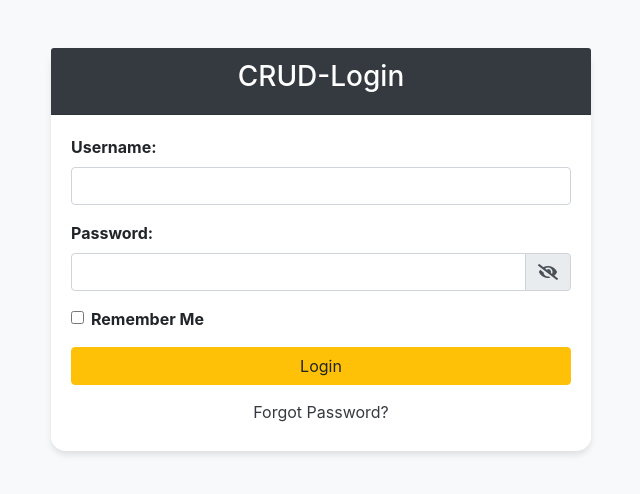
After one commit to Nishanth1920/CodeIgniter-3.1.13, a CodeIgniter app: page /database/login in a window 1280 px wide. The commit adds this page. Shown: the top 494 px of the page, without its empty margins (319-959 px from the left). Run offline with CodeIgniter, Linux system fonts and the light colour scheme.

Commit message:
CRUD-session added

```diff
--- a/application/config/config.php
+++ b/application/config/config.php
@@ -1,5 +1,5 @@
 <?php
-defined('BASEPATH') OR exit('No direct script access allowed');
+defined('BASEPATH') or exit('No direct script access allowed');
 
 /*
 |--------------------------------------------------------------------------
@@ -23,7 +23,7 @@ defined('BASEPATH') OR exit('No direct script access allowed');
 | a PHP script and you can easily do that on your own.
 |
 */
-$config['base_url'] = 'http://localhost/CodeIgniter-3.1.13/';
+$config['base_url'] = 'http://localhost/CodeIgniter-3.1.13/index.php';
 
 /*
 |--------------------------------------------------------------------------
@@ -35,7 +35,7 @@ $config['base_url'] = 'http://localhost/CodeIgniter-3.1.13/';
 | variable so that it is blank.
 |
 */
-$config['index_page'] = 'index.php';
+$config['index_page'] = '';
 
 /*
 |--------------------------------------------------------------------------
@@ -52,7 +52,7 @@ $config['index_page'] = 'index.php';
 |
 | WARNING: If you set this to 'PATH_INFO', URIs will always be URL-decoded!
 */
-$config['uri_protocol']	= 'REQUEST_URI';
+$config['uri_protocol'] = 'REQUEST_URI';
 
 /*
 |--------------------------------------------------------------------------
@@ -78,7 +78,7 @@ $config['url_suffix'] = '';
 | than english.
 |
 */
-$config['language']	= 'english';
+$config['language'] = 'english';
 
 /*
 |--------------------------------------------------------------------------
@@ -408,12 +408,12 @@ $config['sess_regenerate_destroy'] = FALSE;
 |       'cookie_httponly') will also affect sessions.
 |
 */
-$config['cookie_prefix']	= '';
-$config['cookie_domain']	= '';
-$config['cookie_path']		= '/';
-$config['cookie_secure']	= FALSE;
-$config['cookie_httponly'] 	= FALSE;
-$config['cookie_samesite'] 	= 'Lax';
+$config['cookie_prefix'] = '';
+$config['cookie_domain'] = '';
+$config['cookie_path'] = '/';
+$config['cookie_secure'] = FALSE;
+$config['cookie_httponly'] = FALSE;
+$config['cookie_samesite'] = 'Lax';
 
 /*
 |--------------------------------------------------------------------------
--- a/application/config/routes.php
+++ b/application/config/routes.php
@@ -1,5 +1,5 @@
 <?php
-defined('BASEPATH') OR exit('No direct script access allowed');
+defined('BASEPATH') or exit('No direct script access allowed');
 
 /*
 | -------------------------------------------------------------------------
@@ -49,14 +49,9 @@ defined('BASEPATH') OR exit('No direct script access allowed');
 | Examples:	my-controller/index	-> my_controller/index
 |		my-controller/my-method	-> my_controller/my_method
 */
-$route['default_controller'] = 'welcome';
+$route['default_controller'] = 'user';
 $route['404_override'] = '';
 $route['translate_uri_dashes'] = FALSE;
 
 
-$route['itemCRUD'] = "itemCRUD/index";
-$route['itemCRUD/(:num)'] = "itemCRUD/show/$1";
-$route['itemCRUDCreate']['post'] = "itemCRUD/store";
-$route['itemCRUDEdit/(:any)'] = "itemCRUD/edit/$1";
-$route['itemCRUDUpdate/(:any)']['put'] = "itemCRUD/update/$1";
-$route['itemCRUDDelete/(:any)']['delete'] = "itemCRUD/delete/$1";
+$route['logout'] = 'login/logout';
--- /dev/null
+++ b/application/controllers/Login.php
@@ -0,0 +1,62 @@
+<?php
+// application/controllers/Login.php
+
+class Login extends CI_Controller {
+    public function __construct() {
+        parent::__construct();
+        $this->load->model('user_model'); // Load the user model
+        $this->load->helper('form');
+        $this->load->library('form_validation');
+        $this->load->library('session');
+    }
+
+    public function index() {
+        $this->form_validation->set_rules('username', 'Username', 'required');
+        $this->form_validation->set_rules('password', 'Password', 'required');
+
+        if ($this->form_validation->run() === FALSE) {
+            $this->load->view('login');
+        } else {
+            // Form validation passed, attempt to authenticate user
+            $username = $this->input->post('username');
+            $password = $this->input->post('password');
+
+            // Hash the entered password using MD5
+            $hashed_password = substr(md5($password), 0, 10);
+
+            // Fetch user details from the database
+            $user = $this->user_model->get_user_by_username($username);
+
+            if ($user) {
+                // User found, verify password
+                if ($hashed_password === $user->password) {
+                    // Password is correct, set session data
+                    $userdata = array(
+                        'user_id' => $user->id,
+                        'username' => $user->username,
+                        'logged_in' => TRUE
+                    );
+                    $this->session->set_userdata($userdata);
+
+                    // Redirect to the dashboard or any other page
+                    redirect('user');
+                } else {
+                    // Incorrect password
+                    $this->session->set_flashdata('error', 'Invalid password.');
+                    redirect('login');
+                }
+            } else {
+                // User not found
+                $this->session->set_flashdata('error', 'User not found.');
+                redirect('login');
+            }
+        }
+    }
+    public function logout() {
+        $this->session->sess_destroy(); // Destroy all session data
+        redirect('login'); // Redirect to the login page
+    }
+}
+
+
+?>
--- a/application/models/User_model.php
+++ b/application/models/User_model.php
@@ -1,33 +1,63 @@
 <?php
-defined('BASEPATH') OR exit('No direct script access allowed');
+defined('BASEPATH') or exit('No direct script access allowed');
 
-class User_model extends CI_Model {
+class User_model extends CI_Model
+{
 
-    public function __construct() {
+    public function __construct()
+    {
         parent::__construct();
+        $this->load->database();
+        $this->load->library('session');
     }
 
-    public function get_users() {
+    public function get_user_by_username($username)
+    {
+        $query = $this->db->get_where('userdetails', array('username' => $username));
+        return $query->row(); // Return the first row as object
+    }
+
+    public function get_users()
+    {
         return $this->db->get('userdetails')->result_array();
     }
 
-    public function insert_user($data) {
-        $this->db->insert('userdetails', $data);
-        return $this->db->insert_id();
+    public function insert_user($data)
+    {
+        // Hash the password using MD5 and take the first 10 characters
+        $data['password'] = substr(md5($data['password']), 0, 10);
+
+        if ($this->db->insert('userdetails', $data)) {
+            return $this->db->insert_id();
+        } else {
+            return false; // Return false if insertion fails
+        }
     }
 
-    public function get_user($id) {
-        return $this->db->get_where('userdetails', array('id' => $id))->row_array();
+
+    public function get_user($id)
+    {
+        $query = $this->db->get_where('userdetails', array('id' => $id));
+        return $query->row_array(); // Return row as array
     }
 
-    public function update_user($id, $data) {
-        $this->db->where('id', $id);
-        $this->db->update('userdetails', $data);
+    public function update_user($id, $data)
+{
+    // Hash the password before updating it in the database if it's provided
+    if (isset($data['password'])) {
+        $data['password'] = substr(md5($data['password']), 0, 10);
     }
 
-    public function delete_user($id) {
+    $this->db->where('id', $id);
+    return $this->db->update('userdetails', $data);
+}
+
+
+    public function delete_user($id)
+    {
         $this->db->where('id', $id);
-        $this->db->delete('userdetails');
+        return $this->db->delete('userdetails');
     }
 }
+
 ?>
--- /dev/null
+++ b/application/views/login.php
@@ -0,0 +1,145 @@
+<!DOCTYPE html>
+<html lang="en">
+
+<head>
+    <meta charset="UTF-8">
+    <meta name="viewport" content="width=device-width, initial-scale=1.0">
+    <title>CRUD-Login</title>
+    <link rel="shortcut icon" href="https://super-monitoring.com/blog/wp-content/uploads/2022/10/codeigniter.png.webp"
+        type="image/x-icon" ;">
+    <!-- Bootstrap CSS -->
+    <link href="https://stackpath.bootstrapcdn.com/bootstrap/4.5.2/css/bootstrap.min.css" rel="stylesheet">
+    <link rel="stylesheet" href="https://cdnjs.cloudflare.com/ajax/libs/font-awesome/5.15.4/css/all.min.css">
+
+    <style>
+        .password-toggle {
+            cursor: pointer;
+        }
+
+        body {
+            background-color: #f8f9fa;
+        }
+
+        .card {
+            border: none;
+            border-radius: 15px;
+            box-shadow: 0 4px 6px rgba(0, 0, 0, 0.1);
+        }
+
+        .card-header {
+            background-color: #343a40;
+            color: white;
+            border-radius: 15px 15px 0 0;
+        }
+
+        .card-body {
+            background-color: #ffffff;
+            border-radius: 0 0 15px 15px;
+        }
+
+        .form-group label {
+            font-weight: bold;
+        }
+
+        .btn-warning {
+            background-color: #ffc107;
+            border-color: #ffc107;
+        }
+
+        .btn-warning:hover {
+            background-color: #ffa000;
+            border-color: #ffa000;
+        }
+
+        .btn-link {
+            color: #343a40;
+        }
+    </style>
+</head>
+
+<body>
+    <div class="container mt-5">
+        <div class="row justify-content-center">
+            <div class="col-md-6">
+                <div class="card">
+                    <div class="card-header text-center">
+                        <h3>CRUD-Login</h3>
+                    </div>
+                    <div class="card-body">
+                        <?php if ($this->session->flashdata('error')): ?>
+                            <div class="alert alert-danger" role="alert">
+                                <?php echo $this->session->flashdata('error'); ?>
+                            </div>
+                        <?php endif; ?>
+                        <?php echo form_open('login'); ?>
+                        <div class="form-group">
+                            <label for="username">Username:</label>
+                            <input type="text" class="form-control" id="username" name="username">
+                        </div>
+                        <div class="form-group">
+                            <label for="password">Password:</label>
+                            <div class="input-group">
+                                <input type="password" class="form-control" id="password" name="password">
+                                <div class="input-group-append">
+                                    <span class="input-group-text password-toggle" onclick="togglePasswordVisibility()">
+                                        <i class="fa fa-eye-slash"></i>
+                                    </span>
+                                </div>
+                            </div>
+                        </div>
+                        <div class="form-group form-check">
+                            <input type="checkbox" class="form-check-input" id="rememberMe">
+                            <label class="form-check-label" for="rememberMe">Remember Me</label>
+                        </div>
+                        <button type="submit" class="btn btn-warning btn-block">Login</button>
+                        <a href="password_recovery.php" class="btn btn-link btn-block">Forgot Password?</a>
+                        <?php echo form_close(); ?>
+                    </div>
+                </div>
+            </div>
+        </div>
+    </div>
+
+    <!-- Bootstrap JS -->
+    <script src="https://stackpath.bootstrapcdn.com/bootstrap/4.5.2/js/bootstrap.min.js"></script>
+    <script>
+        function togglePasswordVisibility() {
+            var passwordInput = document.getElementById("password");
+            var icon = document.querySelector(".password-toggle i");
+            if (passwordInput.type === "password") {
+                passwordInput.type = "text";
+                icon.classList.remove("fa-eye-slash");
+                icon.classList.add("fa-eye");
+            } else {
+                passwordInput.type = "password";
+                icon.classList.remove("fa-eye");
+                icon.classList.add("fa-eye-slash");
+            }
+        }
+
+        // Store username and password in local storage if "Remember Me" is checked
+        document.getElementById("rememberMe").addEventListener("change", function () {
+            var username = document.getElementById("username").value;
+            var password = document.getElementById("password").value;
+            if (this.checked) {
+                localStorage.setItem("username", username);
+                localStorage.setItem("password", password);
+            } else {
+                localStorage.removeItem("username");
+                localStorage.removeItem("password");
+            }
+        });
+
+        // Prefill the login fields if stored credentials are found
+        window.onload = function () {
+            var rememberedUsername = localStorage.getItem("username");
+            var rememberedPassword = localStorage.getItem("password");
+            if (rememberedUsername && rememberedPassword) {
+                document.getElementById("username").value = rememberedUsername;
+                document.getElementById("password").value = rememberedPassword;
+            }
+        };
+    </script>
+</body>
+
+</html>
```
Also changed, not shown: application/controllers/User.php (+34 -14 lines), application/views/user/index.php (+17 -6 lines).
